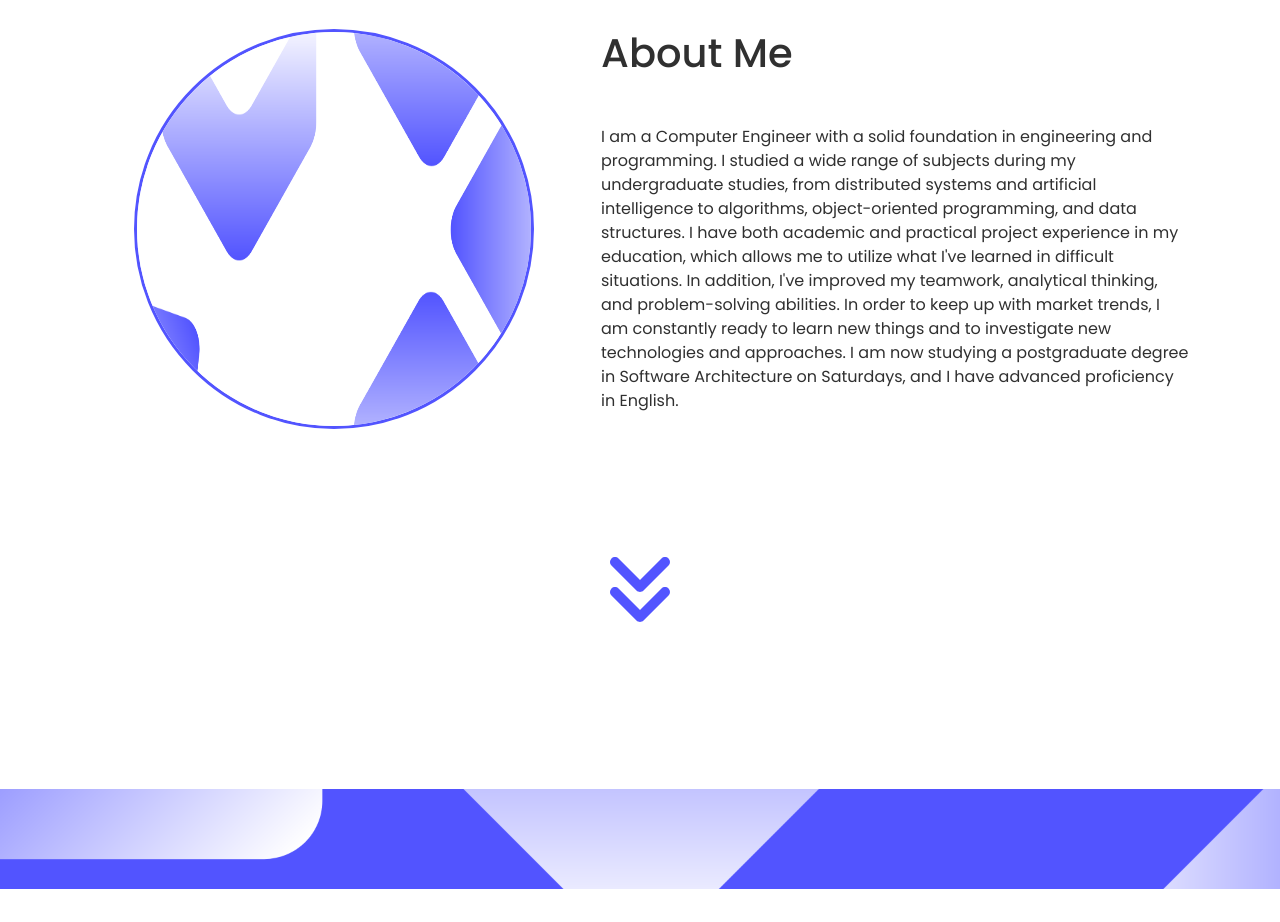
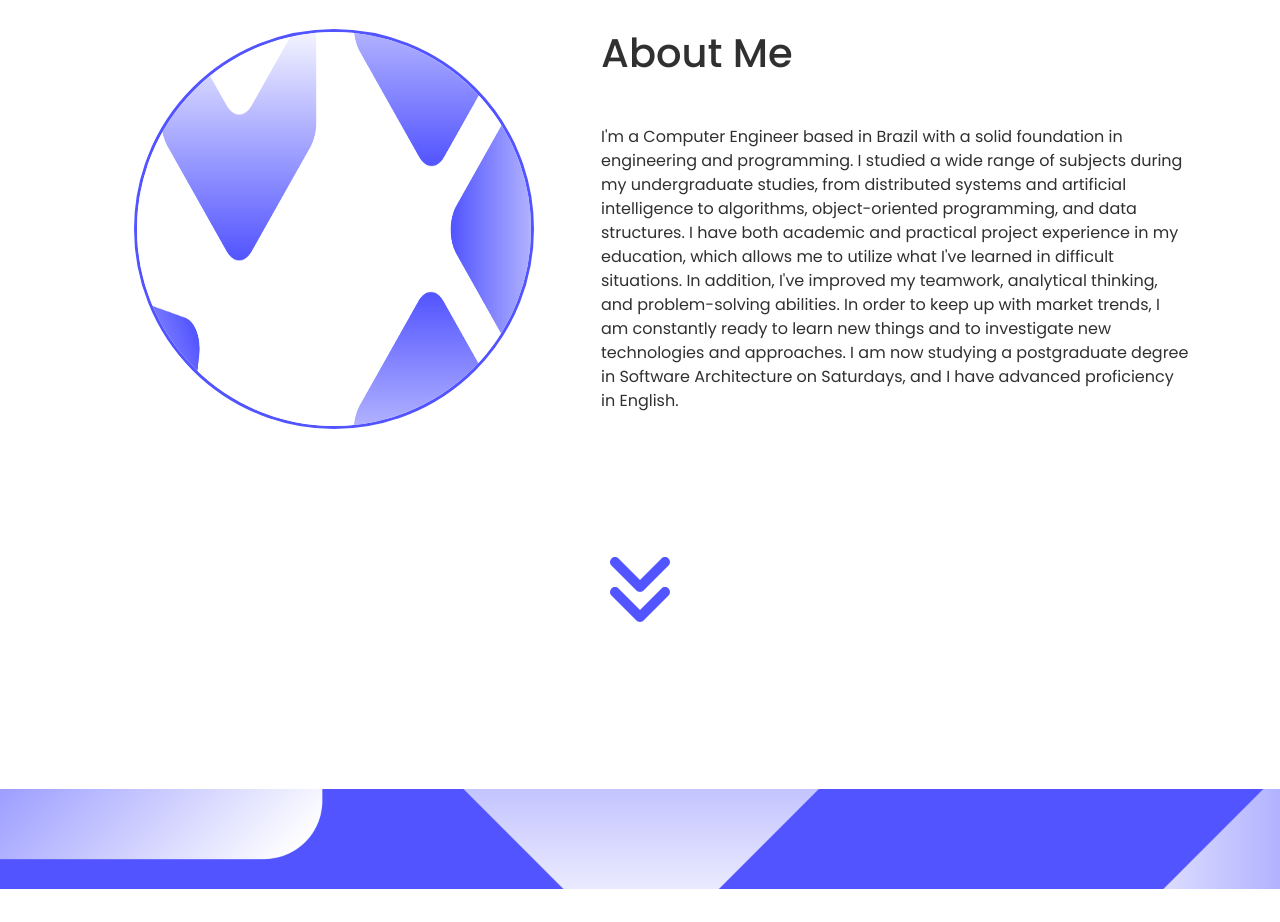
Before and after one commit to kirkkinichi/portfolio-v2, an Angular app: page / in a window 1280 px wide. Shown: the part 1360-2282 px from the top of the page. Built offline with nearby package versions, Linux system fonts and the light colour scheme; a web font is replaced by a local one.

Commit message:
Update about-me component.

```diff
--- a/src/app/pages/about-me/about-me.component.html
+++ b/src/app/pages/about-me/about-me.component.html
@@ -6,7 +6,7 @@
         <div class="col-md-6 text-justify div-text-about">
             <h1>About Me</h1>
             <p class="mt-5">
-                I am a Computer Engineer with a solid foundation in engineering and programming. I studied a wide range
+                I'm a Computer Engineer based in Brazil with a solid foundation in engineering and programming. I studied a wide range
                 of subjects during my undergraduate studies, from distributed systems and artificial intelligence to
                 algorithms, object-oriented programming, and data structures. I have both academic and practical project
                 experience in my education, which allows me to utilize what I've learned in difficult situations. In
```
